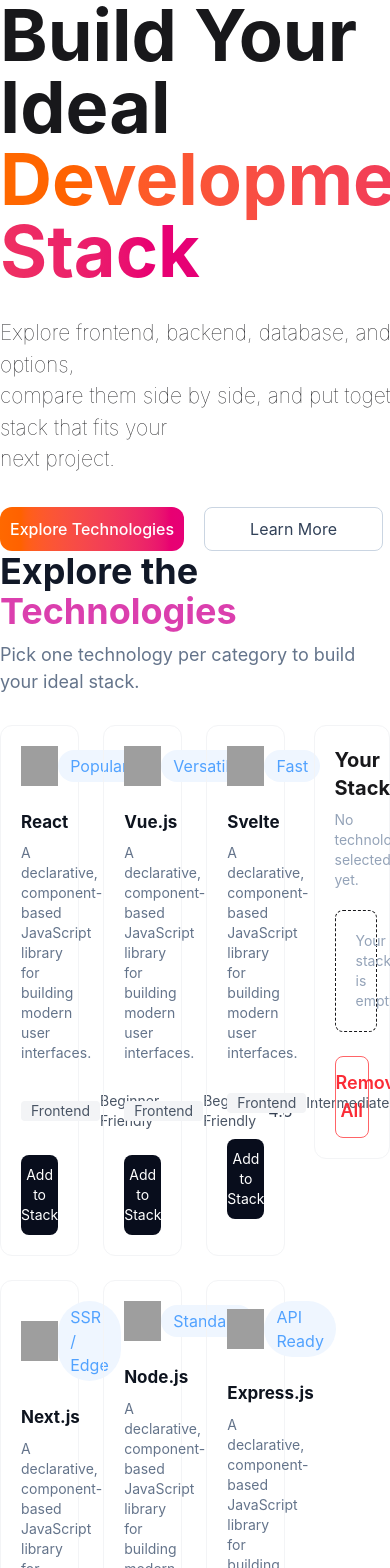
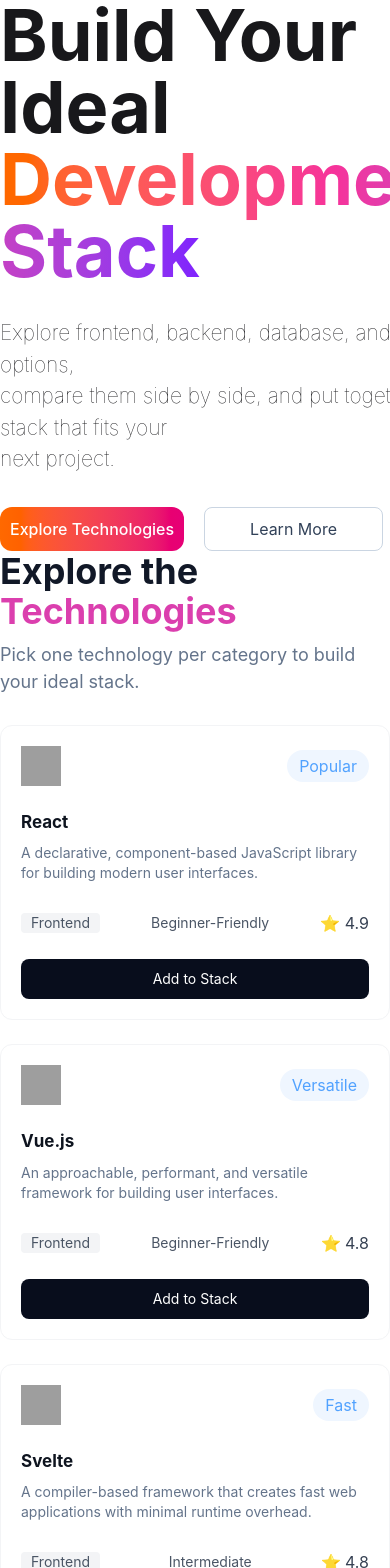
Before and after one commit to KawsarCodes404/Dev-stack-assignment, a React (Vite) app: page / in a window 390 px wide. Shown: the part 140-1708 px from the top of the page. Built offline with nearby package versions, Linux system fonts and the light colour scheme; grey boxes are pictures that could not be loaded.

Commit message:
last final commit Alhamdulillah

```diff
--- a/src/components/banner.tsx
+++ b/src/components/banner.tsx
@@ -12,7 +12,7 @@
 
                         <br />
 
-                        <span className="bg-gradient-to-r from-orange-500 to-pink-600 bg-clip-text text-transparent">
+                        <span className="brand-gradient bg-clip-text text-transparent">
                             Development Stack
                         </span>
                     </h1>
@@ -26,7 +26,7 @@
 
                     {/* Button start */}
                     <div className="mt-8 flex gap-5">
-                        {/* left button */}
+                        {/* left button */}  {/*Now this not needed for mr for resuability i think bg-gradient-to-r from-orange-500 to-pink-600*/}
                         <button className="text-white bg-gradient-to-r from-orange-500 to-pink-600 px-[10px] py-[10px] rounded-xl font-medium">
                             Explore Technologies
                         </button>
--- a/src/components/cards/CardGrid.tsx
+++ b/src/components/cards/CardGrid.tsx
@@ -6,7 +6,7 @@
     cards: ICardType[];
     stack: ICardType[];
     handleAdd: (card: ICardType) => void;
-    handleRemove: (id: number) => void;
+    handleRemove: (id: string) => void;
     handleRemoveAll: () => void;
 }
 
@@ -15,7 +15,7 @@
     return (
         <div>
             {/* Now the cards part */}
-            <div className="grid grid-cols-4 gap-7 mb-[60px] pb-[30px]">
+            <div className="grid grid-cols-1 gap-7 pb-[30px] mb-[60px] lg:grid-cols-4">
 
                 {/* 3 cols span space it takes ! */}
                 <LeftCards cards={cards} handleAdd={handleAdd} stack={stack} />
@@ -23,7 +23,7 @@
 
 
                 {/* Right side your stack bar & it takes 1 cols span space */}
-                <StackCard stack = {stack} handleRemove={handleRemove} handleRemoveAll={handleRemoveAll} />
+                <StackCard stack={stack} handleRemove={handleRemove} handleRemoveAll={handleRemoveAll} />
             </div>
         </div>
     );
--- a/src/components/cards/Cards.tsx
+++ b/src/components/cards/Cards.tsx
@@ -13,19 +13,29 @@
 
   const [stack, setStack] = useState<ICardType[]>([]);
 
+
   const handleAdd = (card: ICardType) => {
+    const isAdded = stack.find((item) => item.id === card.id);
 
     setStack([...stack, card]);
+    toast.success(`${card.name} added to your stack !`);
+  };
 
-    toast.success(`${card.name} added to your stack !`);
-  }
 
-  const handleRemove = (id: number) => {
-    setStack(stack.filter((item) => item.id !== id))
+  const handleRemove = (id: string) => {
+    const removedItem = stack.find((item) => item.id === id);
+
+    setStack(stack.filter((item) => item.id !== id));
+
+    if (removedItem) {
+      toast.info(`${removedItem.name} removed from your stack!`);
+    }
   };
+
 
   const handleRemoveAll = () => {
     setStack([]);
+    toast.info("All technologies removed from your stack!");
   };
 
 
@@ -45,7 +55,7 @@
           </h1>
 
           <p className="mt-2 text-[18px] text-[#64748B]">
-            Pick one technology per category to build your ideal stack.        </p>
+            Pick one technology per category to build your ideal stack.</p>
         </div>
 
 
--- a/src/components/cards/LeftCards.tsx
+++ b/src/components/cards/LeftCards.tsx
@@ -12,10 +12,10 @@
 
     return (
 
-        <div className="col-span-3 grid grid-cols-3 gap-6">
+        <div className="col-span-3 grid grid-cols-1 gap-6 md:grid-cols-2 lg:grid-cols-3">
             {
                 cards.map((card) => (
-                    <div className="rounded-xl border border-gray-100 p-5">
+                    <div className="rounded-xl border border-gray-100 p-5" key={card.id}>
 
                         {/* icon & sign */}
                         <div className="flex justify-between items-center">
@@ -32,9 +32,7 @@
                         </div>
 
                         {/* Description start */}
-                        <p className="mt-2 text-sm text-[#64748B]">A declarative, component-based
-                            JavaScript library for building modern user
-                            interfaces.</p>
+                        <p className="mt-2 text-sm text-[#64748B]">{card.description}</p>
 
 
                         {/* Some information */}
@@ -51,7 +49,7 @@
 
                             {/* right */}
                             <span className="text-gray-700">
-                                {card.rating}
+                                ⭐ {card.rating}
                             </span>
                         </div>
 
--- a/src/components/cards/StackCard.tsx
+++ b/src/components/cards/StackCard.tsx
@@ -2,7 +2,7 @@
 import StackCardContent from "./StackCardContent";
 
 interface StackCardProps {
-    handleRemove: (id: number) => void;
+    handleRemove: (id : string) => void;
     handleRemoveAll: () => void;
     stack: ICardType[];
 }
--- a/src/components/cards/StackCardContent.tsx
+++ b/src/components/cards/StackCardContent.tsx
@@ -2,15 +2,15 @@
 
 interface StackCardContentProps {
     stack: ICardType[];
-    handleRemove: (id: number) => void;
+    handleRemove: (id: string) => void;
 }
 
 const StackCardContent = ({ stack, handleRemove }: StackCardContentProps) => {
     return (
         <div className="flex flex-col gap-3.5 mt-[20px]">
 
-            {stack.map((item) => (
-                <div className="flex items-center rounded-lg border justify-between p-3 border-gray-200">
+            {stack.map((item, idx) => (
+                <div className="flex items-center rounded-lg border justify-between p-3 border-gray-200" key={idx}>
                     {/* Left part of the card items */}
                     <div className="flex items-center gap-3">
 
--- a/src/index.css
+++ b/src/index.css
@@ -1,2 +1,6 @@
 @import "tailwindcss";
 @plugin "daisyui";
+
+@utility brand-gradient {
+  @apply bg-gradient-to-r from-orange-500 via-pink-500 to-violet-600;
+}
--- a/src/types/techcardtype.ts
+++ b/src/types/techcardtype.ts
@@ -1,5 +1,5 @@
 export interface ICardType {
-  id: number;
+  id: string;
   name: string;
   icon: string;
   badge: string;
```
